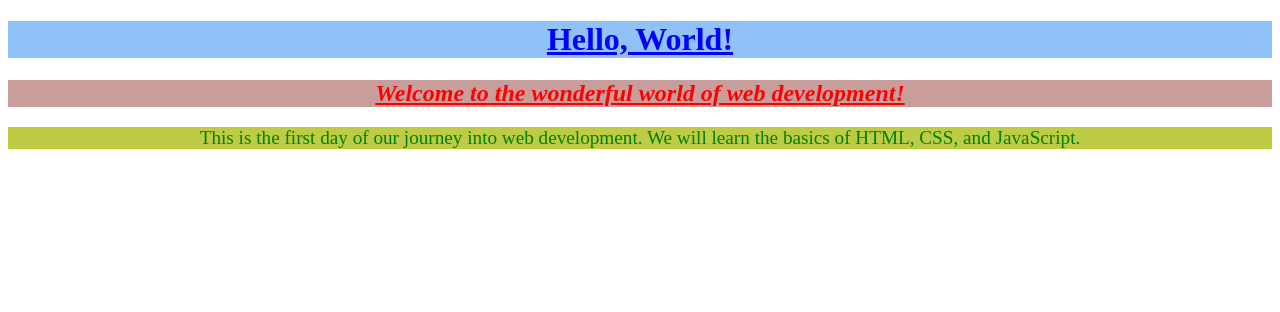
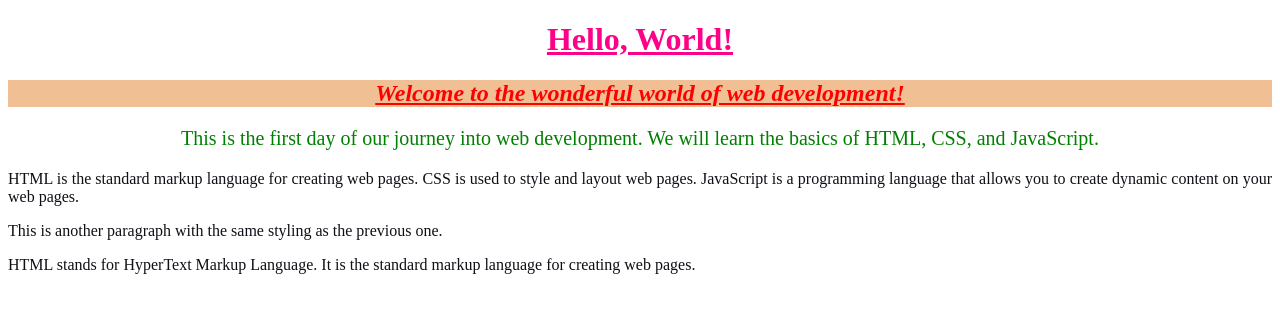
Before and after one commit to msoham628-art/stw-day-01, a plain HTML site: page index.html in a window 1280 px wide. Drawn offline with Linux system fonts and the light colour scheme.

Commit message:
Exercizes are done

```diff
--- a/index.css
+++ b/index.css
@@ -1,19 +1,24 @@
 h1{
-    color: blue;
+    color: rgb(255, 0, 136);
     text-align: center;
     text-decoration: underline;
-    background-color: rgb(142, 194, 249);
 }
 .intro{
     color: green;
-    font-size: 1.2em;
-    background-color: rgb(190, 204, 68);
+    font-size: 20px;
     text-align: center;
+    font-style: algebraic;
 }
 h2{
     color: red;
     text-align: center;
     text-decoration: underline;
-    background-color: rgb(202, 157, 157);
+    background-color: rgb(240, 191, 148);
     font-style: italic;
 }
+.body{
+    color: rgb(17, 15, 22);
+    font-size: 16px;
+    text-align: justify;
+    font-style: normal;
+}
--- a/index.html
+++ b/index.html
@@ -10,7 +10,9 @@
     <h1>Hello, World!</h1>
     <h2>Welcome to the wonderful world of web development!</h2>
     <p class="intro">This is the first day of our journey into web development. We will learn the basics of HTML, CSS, and JavaScript.</p>
-
+    <p class="body">HTML is the standard markup language for creating web pages. CSS is used to style and layout web pages. JavaScript is a programming language that allows you to create dynamic content on your web pages.</p>
+    <p class="body">This is another paragraph with the same styling as the previous one.</p>
+    <p class="body">HTML stands for HyperText Markup Language. It is the standard markup language for creating web pages.</p>
     <script src="index.js"></script>
 </body>
 </html>
--- a/index.js
+++ b/index.js
@@ -74,11 +74,7 @@ else{
 }
 
 const marks = {
-<<<<<<< HEAD
     maths: 40,
-=======
-    maths: 120,
->>>>>>> a15cc254133cd2fbeedb778f798e750f1f3d2163
     physics: 80,
     chemistry: 70,
     practical: {
@@ -98,3 +94,6 @@ console.log((0.1+0.2).toFixed(2))
 
 const newChar = 'Arnab'
 console.log(newChar.toLowerCase()=='arnab')
+console.log(newChar.toUpperCase()=='ARNAB')
+
+console.log((0.099+0.002).toFixed(3))
```
Also changed, not shown: day1.js (added, +63 -0 lines).
